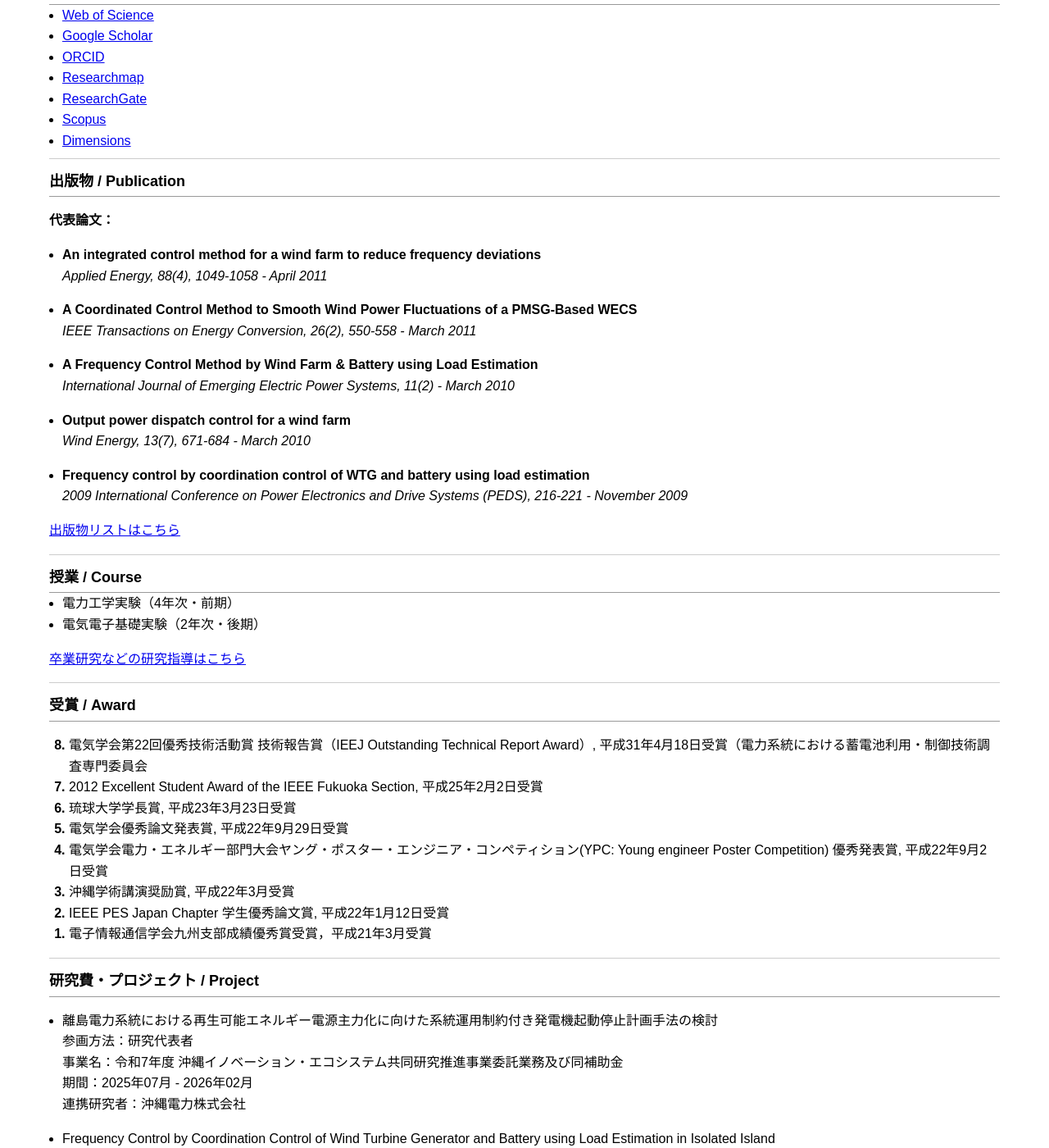
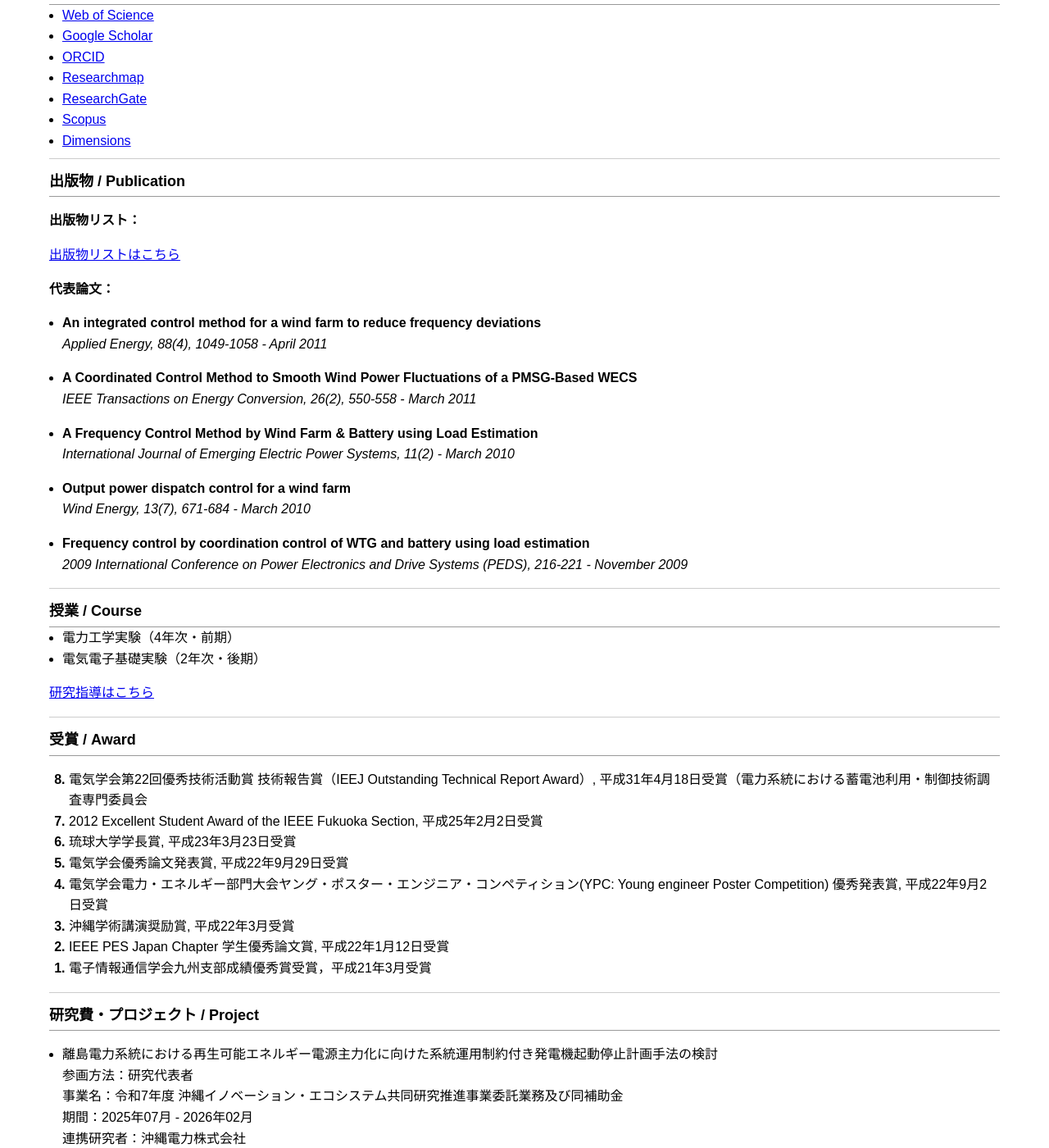
Before and after one commit to akieuehara/AkieUehara.github.io, a Jekyll site: the page built from index.md, in a window 1280 px wide and 1400 px high, scrolled down 730 px. Shown: the whole window at 82% size. Built offline with Jekyll 4.4.1, drawn with Linux system fonts in a browser that asks for light colours; comment, search, counter and statistics services are not loaded.

Commit message:
Update index.md

```diff
--- a/index.md
+++ b/index.md
@@ -47,6 +47,11 @@ e-mail:  **uehara_a@cs.u-ryukyu.ac.jp**
 
 ## 出版物 / Publication
 
+**出版物リスト：**
+
+[出版物リストはこちら](publications.md)
+
+
 **代表論文：**
 
 - **An integrated control method for a wind farm to reduce frequency deviations**
@@ -91,7 +93,7 @@ e-mail:  **uehara_a@cs.u-ryukyu.ac.jp**
 - 電力工学実験（4年次・前期）
 - 電気電子基礎実験（2年次・後期）
 
-[卒業研究などの研究指導はこちら](researchguidance.md)
+[研究指導はこちら](researchguidance.md)
 
 ---
 
```
Also changed, not shown: other parts of index.md (+0 -3 lines).
